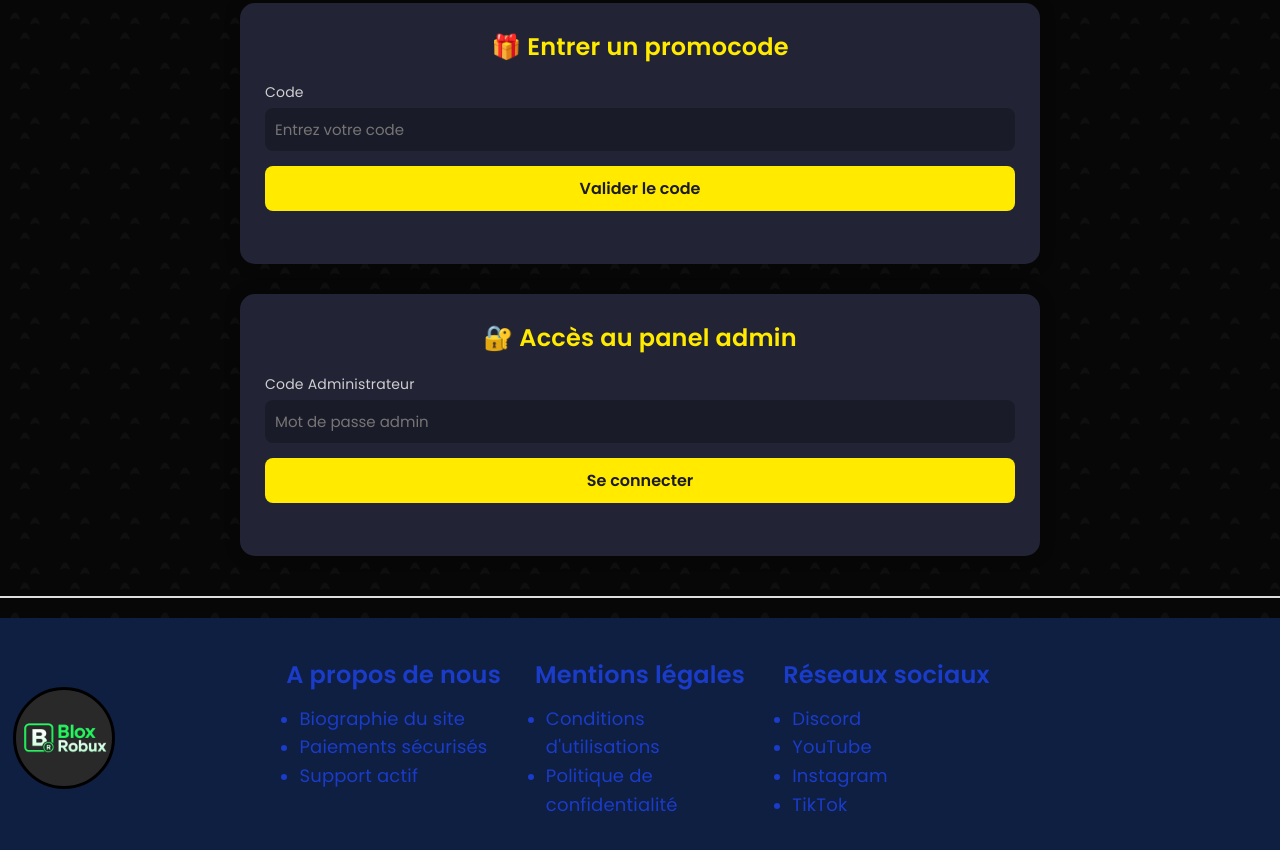
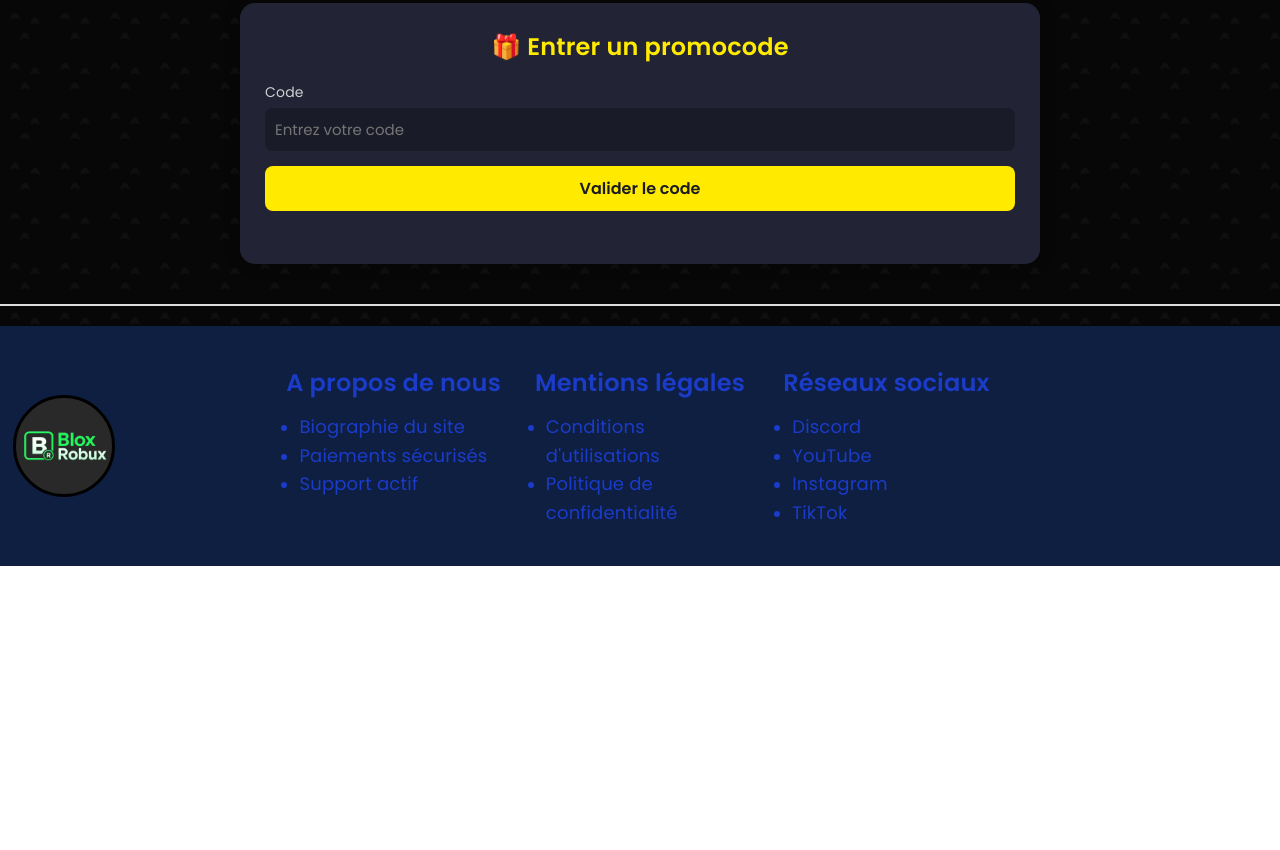
Before and after one commit to albdu83/Blox-Robux, a website: page Pages/Profil.html in a window 1280 px wide. Shown: the part 1345-2195 px from the top of the page. After the commit the page ends 1911 px from the top, so only its background shows below. Drawn offline with Linux system fonts and the light colour scheme; no server answers.

Commit message:
Update Profil.html

```diff
--- a/Pages/Profil.html
+++ b/Pages/Profil.html
@@ -145,20 +145,6 @@
 
             <p id="promoMessage" class="msg"></p>
         </section>
-
-        <!-- SECTION 3 : ADMIN -->
-        <section class="card">
-            <h2>🔐 Accès au panel admin</h2>
-
-            <div class="form-group" id="form-group">
-                <label>Code Administrateur</label>
-                <input type="password" id="adminCode" placeholder="Mot de passe admin">
-            </div>
-
-            <button id="adminEnter">Se connecter</button>
-            <p id="adminMessage" class="msg"></p>
-        </section>
-
     </main>
 
     <!-- ---------- SCRIPTS ---------- -->
```
